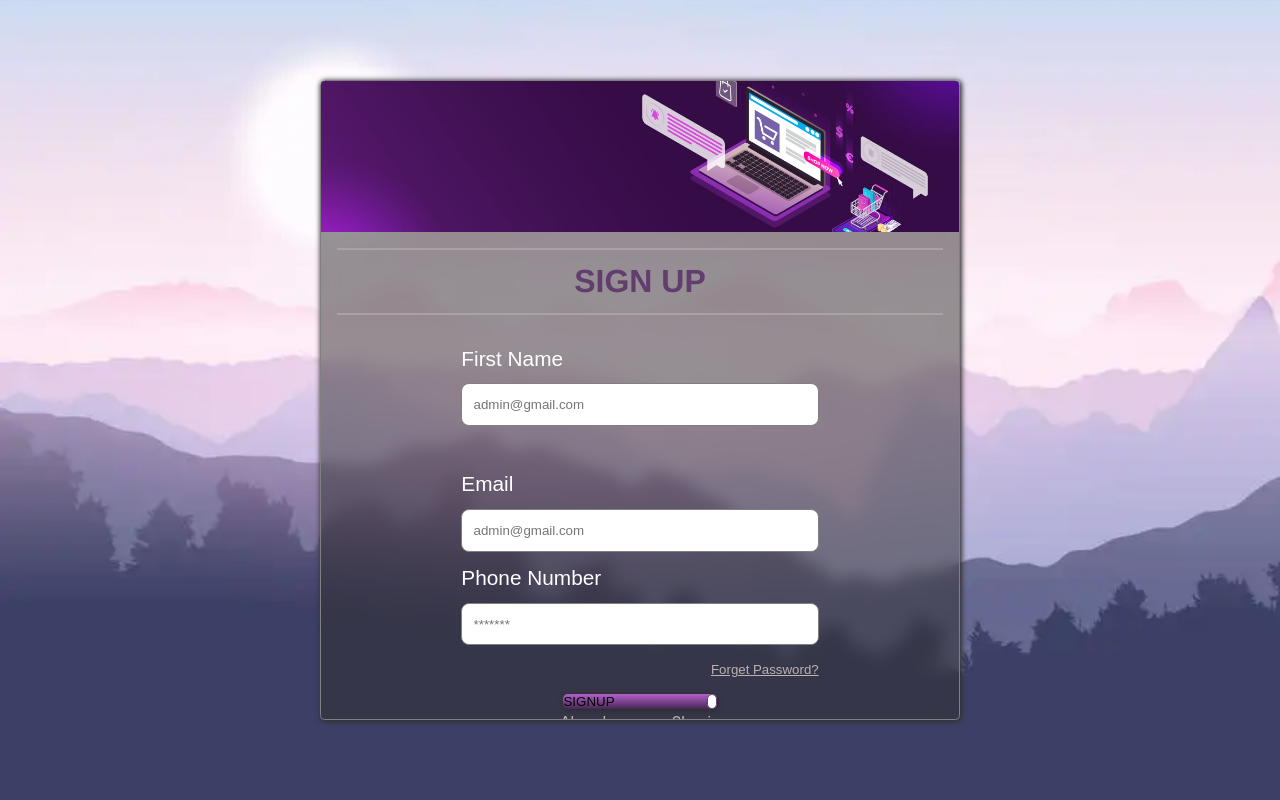
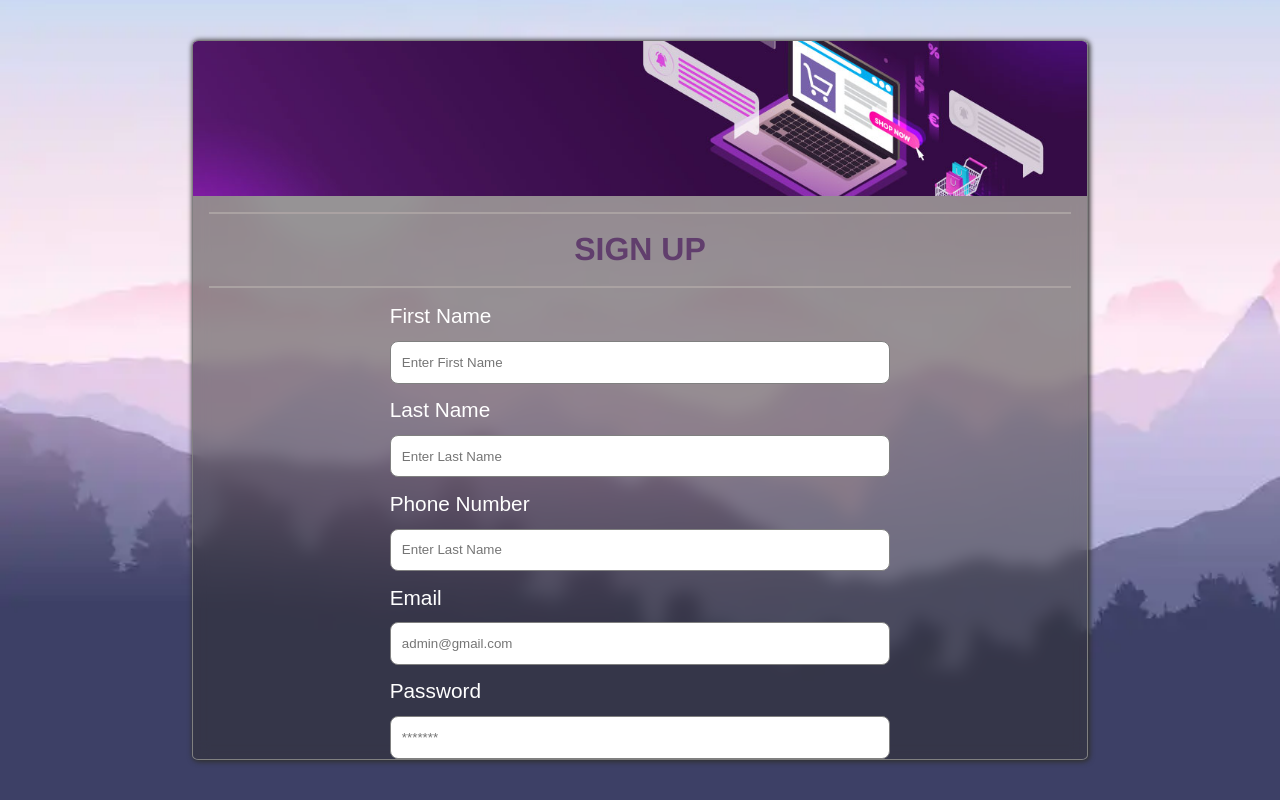
Before and after one commit to Shreyajain30/Presido, a React (Create React App) app in the folder presido_challenge/: page / in a window 1280 px wide. Built offline with nearby package versions, Linux system fonts and the light colour scheme; a web font is replaced by a local one.

Commit message:
new commit

```diff
--- a/presido_challenge/src/Component/form/Form.css
+++ b/presido_challenge/src/Component/form/Form.css
@@ -28,8 +28,8 @@ body {
 .form {
   backdrop-filter: blur(8px);
   background-color: rgba(47, 44, 44, 0.5);
-  height: 80%;
-  width: 50%;
+  height: 90%;
+  width: 70%;
   border: 1px solid grey;
   box-shadow: 1px 1px 5px 1px rgb(48, 48, 48);
   border-radius: 0.7%;
@@ -45,7 +45,7 @@ body {
   align-items: center;
 }
 .header {
-  height: 30%;
+  height: 20%;
   margin-bottom: 1rem;
   background-image:  url(/public/header.jpeg);
   background-position: center;
@@ -59,13 +59,12 @@ body {
   font-size: 1rem;
   font-family: "Franklin Gothic Medium", "Arial Narrow", Arial, sans-serif;
 }
-
+.firstName{
+  margin-top: 1rem;
+}
 hr {
   margin: 0 1rem;
   border: 1px solid rgb(170, 162, 162);
-}
-.email {
-  margin-top: 5%;
 }
 label {
   align-self: flex-start;
@@ -80,54 +79,18 @@ input {
   padding: 0.8rem 0.7rem;
   border-radius: 0.5rem;
   border: 1px solid grey;
+
 }
-/* #email{
-  margin-bottom: 1rem;
-} */
-.forget {
-  display: flex;
-  flex-direction: row;
-  justify-content: space-between;
-  font-size: 1rem;
-  padding: 0 22%;
-}
-#forget {
-  margin-left: 0.4rem;
-  margin-bottom: 1rem;
-  white-space: nowrap;
-  font-size: 0.83rem;
-  color: rgb(191, 178, 178);
-}
-.forgetId {
-  align-self: flex-start;
-}
-#invalid_password {
-  text-align: left;
-  color:red;
-  margin-bottom: 1rem;
-  white-space: wrap;
-}
-#invalid_email {
-  font-size: 1rem;
-  margin-bottom: 1rem;
-  color: red;
-  align-self: flex-start;
-  margin-left: 15%;
-  white-space: wrap;
-}
-i {
-  color: rgb(71, 39, 82);
-  background-color: #f6eaec;
-  padding: 0.25rem;
-  border-radius: 50%;
-  border: 1px solid rgb(96, 58, 109);
-}
+
+
 .button_container {
   width: 30%;
+  height:2rem;
   display: flex;
-  flex-direction: row;
+ align-items: center;
   margin-top: 1rem;
-  justify-content: space-between;
+  justify-content: space-around;
+  color: white;
   background: linear-gradient(rgb(178, 96, 205), rgb(71, 39, 82));
   border-radius: 0.3rem;
   border: none;
@@ -136,12 +99,10 @@ i {
 .button_container:hover {
   background: linear-gradient(rgb(201, 110, 231), rgb(63, 34, 72));
 }
-.button_container:hover #button_icon {
-  color: rgb(84, 40, 97);
-  background-color: rgb(220, 211, 232);
-}
+
 .button {
   width: 80%;
+  height: 2rem;
   /* padding-top: 5%; */
   padding: 5% 0;
   display: flex;
--- a/presido_challenge/src/Component/form/Form.js
+++ b/presido_challenge/src/Component/form/Form.js
@@ -1,105 +1,18 @@
-
 import { useState } from "react";
 import React from "react";
-import { FontAwesomeIcon } from '@fortawesome/react-fontawesome';
-import './Form.css';
+import { FontAwesomeIcon } from "@fortawesome/react-fontawesome";
+import "./Form.css";
 function Form({ onFormSubmit }) {
   const [inputValue, setInputValue] = useState({ email: "", password: "" });
-  const [error, setError] = useState({ email: false, password: false });
+  const [user, setUser] = useState({ buyer: false, seller: false });
+
   const [logIn, setLogIn] = useState({
     title: false,
     user: false,
     button: "SIGNUP",
   });
 
-  const handleSubmit = (event) => {
-    event.preventDefault();
-
-    const a = /[a-z]/.test(inputValue.email);
-    const b = /[A-Z]/.test(inputValue.password);
-    const c = /[!@#$%^&*()_+-=[]{};’:”\|,.<>\/?]+/.test(inputValue.password);
-
-    const e = inputValue.email.indexOf("@");
-    const f = inputValue.email.indexOf(".");
-
-    const emailInput = document.getElementById("email");
-    const passwordInput = document.getElementById("password");
-    console.log(inputValue);
-    // console.log(e,f,passwordError,passwordInput);
-    if (inputValue.email === null || e === -1 || f === -1) {
-      setError({ email: true, password: error.password });
-      emailInput.style.border = "1px solid red";
-      setTimeout(() => {
-        setError({ email: false, password: error.password });
-        emailInput.style.border = "1px solid grey";
-      }, 3000);
-    } else if (!a || !b || c === -1 || inputValue.password.length < 8) {
-      setError({ email: error.email, password: true });
-      passwordInput.style.border = "1px solid red";
-      setTimeout(() => {
-        setError({ email: error.email, password: false });
-        passwordInput.style.border = "1px solid grey";
-      }, 3000);
-    } else {
-      console.log(inputValue.email);
-      let myHeaders, raw, requestOptions;
-      if (logIn.button === "SIGNUP") {
-        myHeaders = new Headers();
-        myHeaders.append("Content-Type", "application/json");
-        myHeaders.append("Authorization", "Bearer {{authToken}}");
-
-        raw = JSON.stringify({
-          email: inputValue.email,
-          password: inputValue.password
-        });
-
-        requestOptions = {
-          method: "POST",
-          headers: myHeaders,
-          body: raw,
-          redirect: "follow",
-        };
-
-        fetch("https://xerver.onrender.com/api/users/sign-up", requestOptions)
-          .then((response) => response.text())
-          .then((result) => console.log(result))
-          .catch((error) => console.log("error", error));
-      } else {
-        myHeaders = new Headers();
-        myHeaders.append("Content-Type", "application/json");
-        myHeaders.append("Authorization", "Bearer {{authToken}}");
-
-        raw = JSON.stringify({
-          email: inputValue.email,
-          password: inputValue.password
-        });
-
-        requestOptions = {
-          method: "POST",
-          headers: myHeaders,
-          body: raw,
-          redirect: "follow",
-        };
-
-        fetch("https://xerver.onrender.com/api/users/login", requestOptions)
-          .then((response) => response.text())
-          .then((result) => console.log(result))
-          .catch((error) => console.log("error", error));
-      }
-
-      setLogIn({ title: logIn.title, user: logIn.user, button: "loading..." });
-      setTimeout(() => {
-        setLogIn({
-          title: logIn.title,
-          user: logIn.user,
-          button: logIn.title ? "LOGIN" : "SIGNUP",
-        });
-        setInputValue({ email: "", password: "" });
-      }, 2000);
-
-      // alert("Accepted!");
-    }
-  };
+  const handleSubmit = (event) => {};
   return (
     <div className="container">
       <div className="form">
@@ -110,10 +23,63 @@ function Form({ onFormSubmit }) {
             <h1 className="main">{logIn.title ? "LOG IN" : "SIGN UP"}</h1>
           </div>
           <hr />
-          <div className="email box">
-            <label htmlFor="email">
-              First Name
-            </label>
+          <div className="firstName box">
+            <label>First Name</label>
+            <input
+              type="text"
+              placeholder="Enter First Name"
+              value={inputValue.firstName}
+              onChange={(e) =>
+                setInputValue({
+                  firstName: e.target.value,
+                  lastName: inputValue.lastName,
+                  phone: inputValue.phone,
+                  email: inputValue.email,
+                  password: inputValue.password,
+                })
+              }
+              required
+            />
+          </div>
+          <div className="name box">
+            <label>Last Name</label>
+            <input
+              type="text"
+              placeholder="Enter Last Name"
+              value={inputValue.lastName}
+              onChange={(e) =>
+                setInputValue({
+                  firstName: inputValue.firstName,
+                  lastName: e.target.value,
+                  phone: inputValue.phone,
+                  email: inputValue.email,
+                  password: inputValue.password,
+                })
+              }
+              required
+            />
+          </div>
+          <div className="name box">
+            <label>Phone Number</label>
+            <input
+              type="text"
+              placeholder="Enter Last Name"
+              value={inputValue.phone}
+              onChange={(e) =>
+                setInputValue({
+                  firstName: inputValue.firstName,
+                  lastName: inputValue.lastName,
+                  phone: e.target.value,
+                  email: inputValue.email,
+                  password: inputValue.password,
+                })
+              }
+              required
+            />
+          </div>
+
+          <div className=" box">
+            <label htmlFor="email">Email</label>
             <input
               type="text"
               id="email"
@@ -121,42 +87,18 @@ function Form({ onFormSubmit }) {
               value={inputValue.email}
               onChange={(e) =>
                 setInputValue({
+                  firstName: inputValue.firstName,
+                  lastName: inputValue.lastName,
+                  phone: inputValue.phone,
                   email: e.target.value,
                   password: inputValue.password,
                 })
               }
               required
             />
-            {error.email ? (
-              <p id="invalid_email">Please enter valid email Id!</p>
-            ) : null}
           </div>
-          <div className="email box">
-            <label htmlFor="email">
-              Email
-            </label>
-            <input
-              type="text"
-              id="email"
-              placeholder="admin@gmail.com"
-              value={inputValue.email}
-              onChange={(e) =>
-                setInputValue({
-                  email: e.target.value,
-                  password: inputValue.password,
-                })
-              }
-              required
-            />
-            {error.email ? (
-              <p id="invalid_email">Please enter valid email Id!</p>
-            ) : null}
-          </div>
-
-          <div className="password box">
-            <label htmlFor="password">
-              Phone Number
-            </label>
+          <div className=" box">
+            <label htmlFor="password">Password</label>
             <input
               type="password"
               id="password"
@@ -164,6 +106,9 @@ function Form({ onFormSubmit }) {
               value={inputValue.password}
               onChange={(e) =>
                 setInputValue({
+                  firstName: inputValue.firstName,
+                  lastName: inputValue.lastName,
+                  phone: inputValue.phone,
                   email: inputValue.email,
                   password: e.target.value,
                 })
@@ -171,21 +116,26 @@ function Form({ onFormSubmit }) {
               required
             />
           </div>
-
-          <div className="box forget">
-            <div>
-              {error.password ? (
-                <p id="invalid_password">
-                  Must be 8 or more characters and contain at least one
-                  uppercase, one lowercase and special character!
-                </p>
-              ) : null}
-            </div>
-            <div className="forgetId">
-              <a href="#" id="forget">
-                Forget Password?
-              </a>
-            </div>
+          <div className=" box">
+            <label>Choose Any one</label>
+            <label>
+              <input
+                type="radio"
+                value="option1"
+                checked={user.buyer}
+                onChange={(e) => setUser({ buyer: true, seller: false })}
+              />
+              Buyer
+            </label>
+            <label>
+              <input
+                type="radio"
+                value="option2"
+                checked={user.seller}
+                onChange={(e) => setUser({ buyer: false, seller: true })}
+              />
+              Seller
+            </label>
           </div>
 
           <div className="box">
@@ -193,7 +143,7 @@ function Form({ onFormSubmit }) {
               <p className="button_content" id="submit">
                 {logIn.button}
               </p>
-              <i id="button_icon" className="fa-solid fa-user-plus"></i>
+
             </button>
           </div>
           <div className="user box">
```
Also changed, not shown: presido_challenge/src/Component/form/Seller.js (added).
